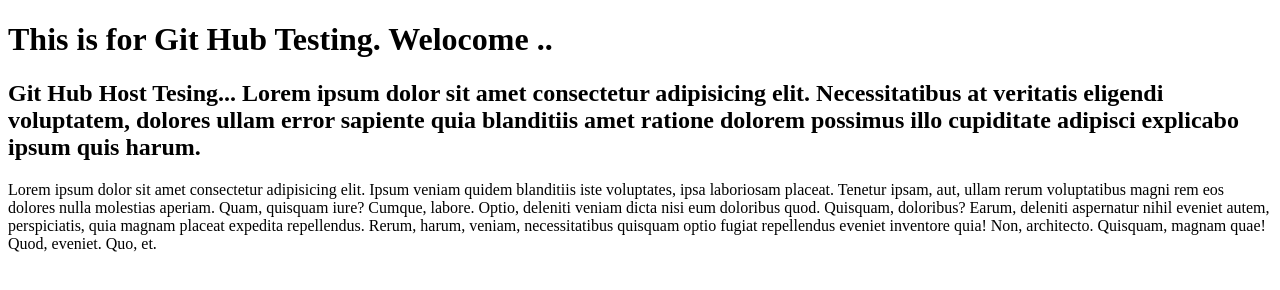
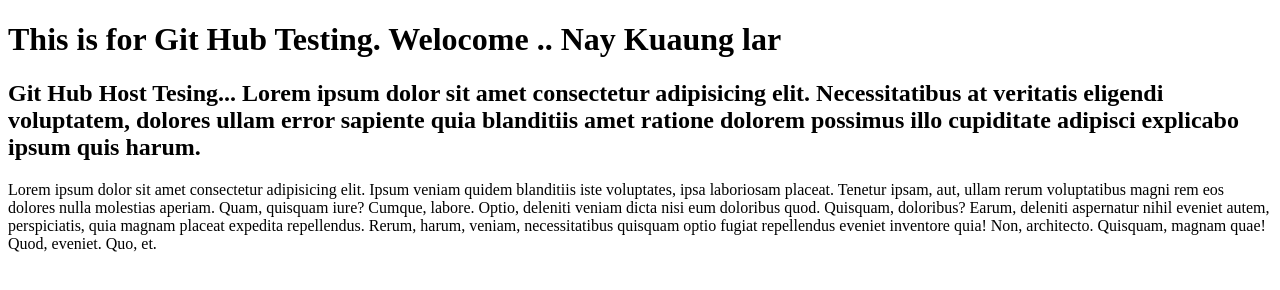
Before and after one commit to phoenixdoublezeroseven/My-Portfolio, a plain HTML site: page index.html in a window 1280 px wide. Drawn offline with Linux system fonts and the light colour scheme.

Commit message:
fourth commit

```diff
--- a/index.html
+++ b/index.html
@@ -9,6 +9,7 @@
     <h1>
         This is for Git Hub Testing.
         Welocome ..
+        Nay Kuaung lar
     </h1>
 
     <h2>
```
